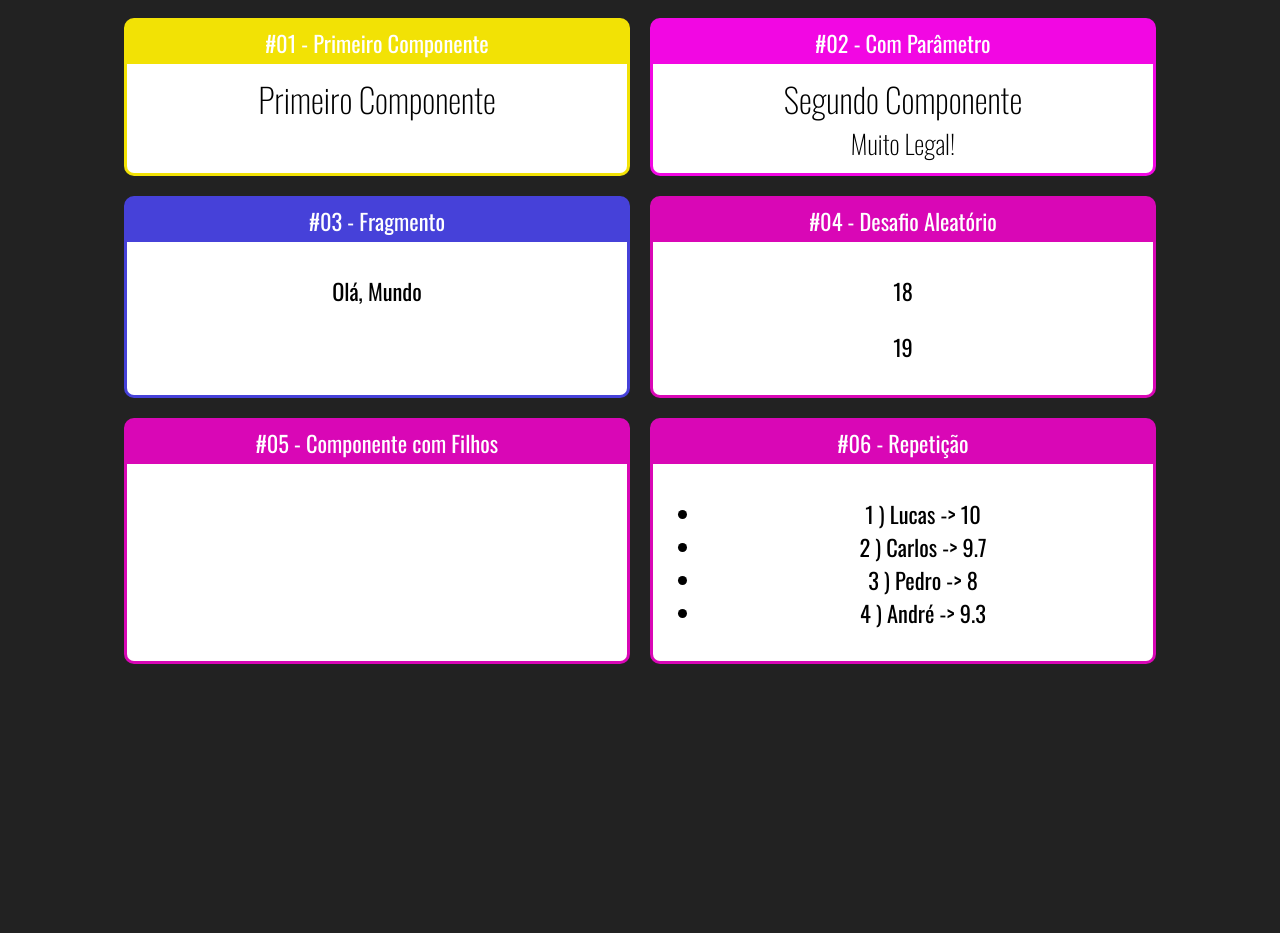
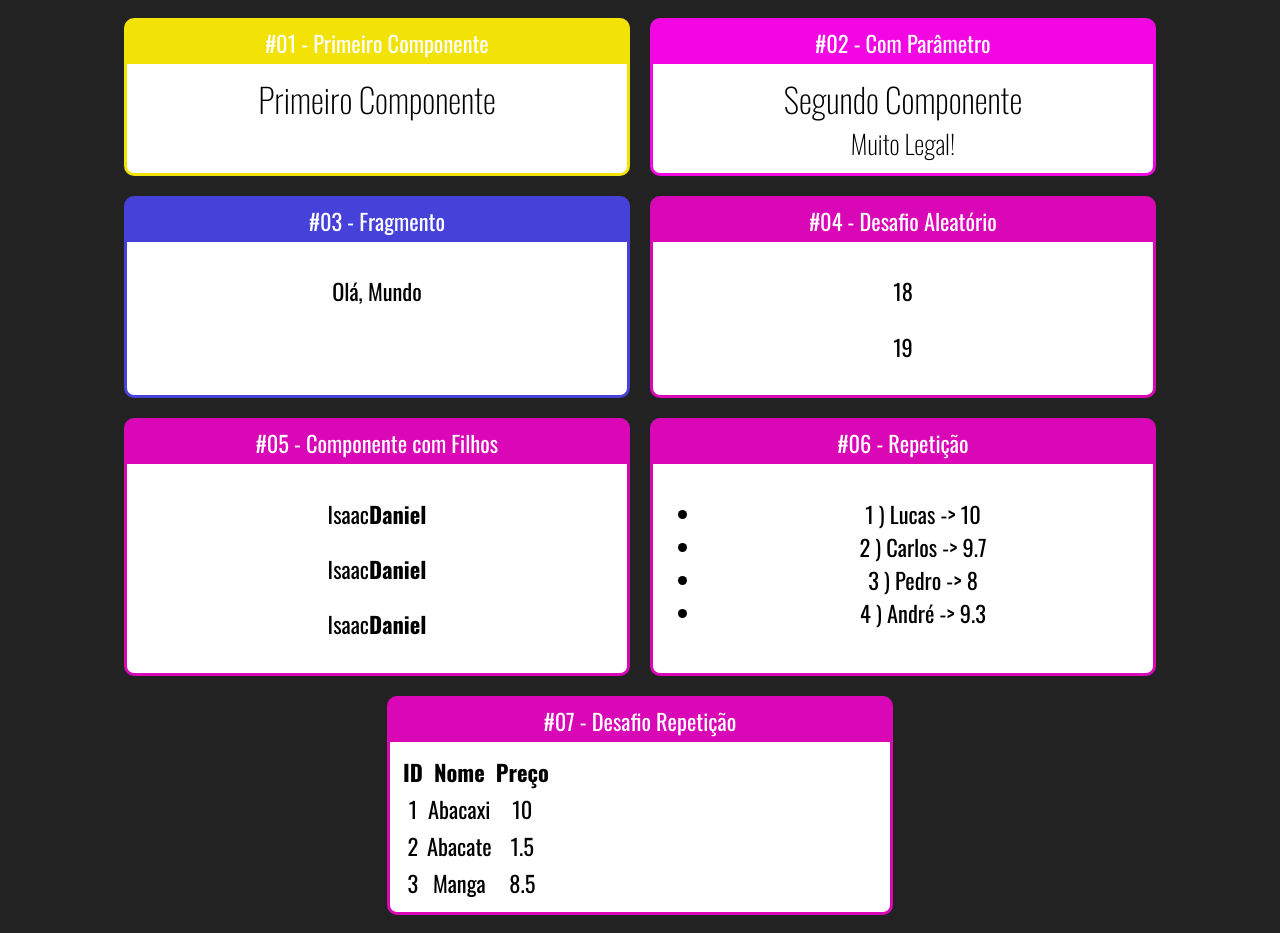
Before and after one commit to isaac-programmer/curso-react, a React (Create React App) app in the folder fundamentos-react/: page / in a window 1280 px wide. Before the commit the page ends 800 px from the top, so only its background shows below. Built offline with nearby package versions, Linux system fonts and the light colour scheme.

Commit message:
Desafio 02 - Repetição

```diff
--- a/fundamentos-react/src/App.jsx
+++ b/fundamentos-react/src/App.jsx
@@ -8,6 +8,7 @@ import Familia from './components/basicos/Familia';
 import FamiliaMembro from './components/basicos/FamiliaMembro';
 import "./app.css";
 import ListaAlunos from './components/repeticao/ListaAlunos';
+import TabelaProdutos from './components/repeticao/TabelaProdutos';
 
 export default function App() {
     return (
@@ -44,6 +45,10 @@ export default function App() {
                 <Card titulo="#06 - Repetição" color="#D907B6">
                     <ListaAlunos />
                 </Card>
+
+                <Card titulo="#07 - Desafio Repetição" color="#D907B6">
+                    <TabelaProdutos />
+                </Card>
             </div>
         </div>
     );
--- a/fundamentos-react/src/components/basicos/Familia.jsx
+++ b/fundamentos-react/src/components/basicos/Familia.jsx
@@ -1,12 +1,12 @@
 import React, { Children, cloneElement } from "react";
 
-export default function Familia({children, sobrenome}) {
+export default function Familia(props) {
 
     return (
         <div>
             {
-                Children.map(children, (child, i) => {
-                    cloneElement(child, { sobrenome, key: i });
+                Children.map(props.children, (child, i) => {
+                   return cloneElement(child, { ...props, key: i });
                 })
             }
         </div>
--- a/fundamentos-react/src/components/data/alunos.js
+++ b/fundamentos-react/src/components/data/alunos.js
@@ -1,4 +1,4 @@
-export default [
+const alunos = [
     {
         id: 1,
         nome: "Lucas",
@@ -19,4 +19,6 @@ export default [
         nome: "André",
         nota: 9.3
     },
-]
+];
+
+export default alunos;
--- /dev/null
+++ b/fundamentos-react/src/components/data/produtos.js
@@ -0,0 +1,19 @@
+const produtos = [
+    {
+        id: 1,
+        nome: "Abacaxi",
+        preco: 10
+    },
+    {
+        id: 2,
+        nome: "Abacate",
+        preco: 1.50
+    },
+    {
+        id: 3,
+        nome: "Manga",
+        preco: 8.50
+    }
+];
+
+export default produtos;
--- /dev/null
+++ b/fundamentos-react/src/components/repeticao/TabelaProdutos.jsx
@@ -0,0 +1,34 @@
+import React from "react";
+import produtos from "../data/produtos";
+
+export default function TabelaProdutos() {
+
+    return (
+        <table>
+
+            <thead>
+                <tr>
+                    <th>ID</th>
+                    <th>Nome</th>
+                    <th>Preço</th>
+                </tr>
+            </thead>
+
+            <tbody>
+                {
+                    produtos.map((produto) => {
+                        return (
+                            <tr key={produto.id}>
+                                <td>{produto.id}</td>
+                                <td>{produto.nome}</td>
+                                <td>{produto.preco}</td>
+                            </tr>
+                        )
+                    })
+                }
+            </tbody>
+
+        </table>
+    )
+
+}
```
Also changed, not shown: fundamentos-react/src/components/basicos/FamiliaMembro.jsx (+7 -2 lines).
